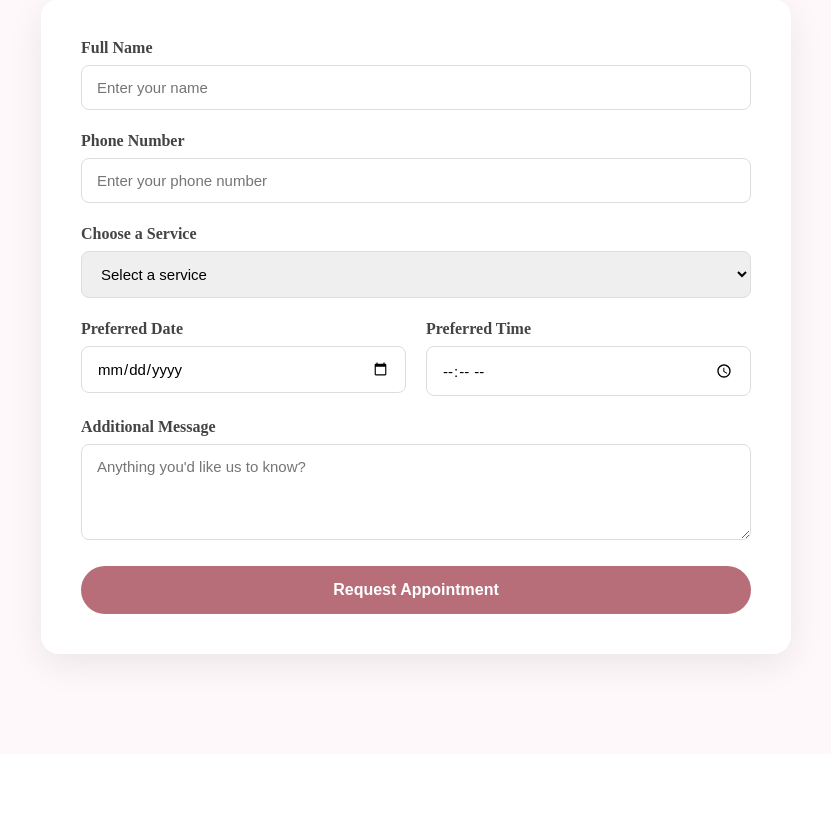
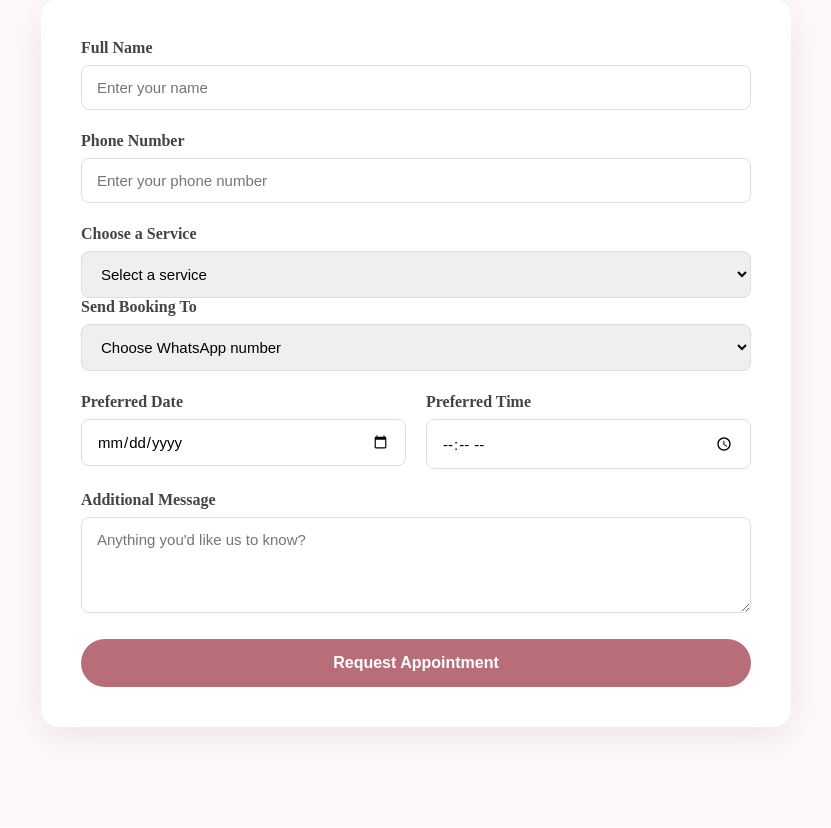
Before and after one commit to dv-king-hub/glorious-beauty-salon, a Flask app: page / in a window 1280 px wide. Shown: the part 2974-3802 px from the top of the page, without its empty margins (224-1055 px from the left). Run offline with Flask 3, Linux system fonts and the light colour scheme.

Commit message:
Add files via upload

```diff
--- a/templates/index.html
+++ b/templates/index.html
@@ -298,6 +298,16 @@
         <option value="Beauty Care">Beauty Care — Contact us</option>
     </optgroup>
 </select>
+<div class="form-group">
+    <label for="whatsapp">Send Booking To</label>
+
+    <select id="whatsapp" name="whatsapp" required>
+        <option value="">Choose WhatsApp number</option>
+        <option value="2348123791767">WhatsApp 1 — 08123791767</option>
+        <option value="2347060929413">WhatsApp 2 — 07060929413</option>
+        <option value="2349162036697">WhatsApp 3 — 09162036697</option>
+    </select>
+</div>
             </div>
 
             <div class="form-row">
@@ -453,9 +463,15 @@ function sendToWhatsApp(event) {
     const name = document.getElementById("name").value;
     const phone = document.getElementById("phone").value;
     const service = document.getElementById("service").value;
+    const whatsapp = document.getElementById("whatsapp").value;
     const date = document.getElementById("date").value;
     const time = document.getElementById("time").value;
     const message = document.getElementById("message").value;
+
+    if (!whatsapp) {
+        alert("Please choose a WhatsApp number to send the appointment to.");
+        return;
+    }
 
     const whatsappMessage =
         "✨ *GLORIOUS BEAUTY SALON* ✨\n\n" +
@@ -469,11 +485,12 @@ function sendToWhatsApp(event) {
         "Thank you!";
 
     const whatsappURL =
-        "https://wa.me/2347060929413?text=" +
-        encodeURIComponent(whatsappMessage);
+        "https://wa.me/" + whatsapp +
+        "?text=" + encodeURIComponent(whatsappMessage);
 
     window.open(whatsappURL, "_blank");
 }
+
 </script>
 </body>
 
```
